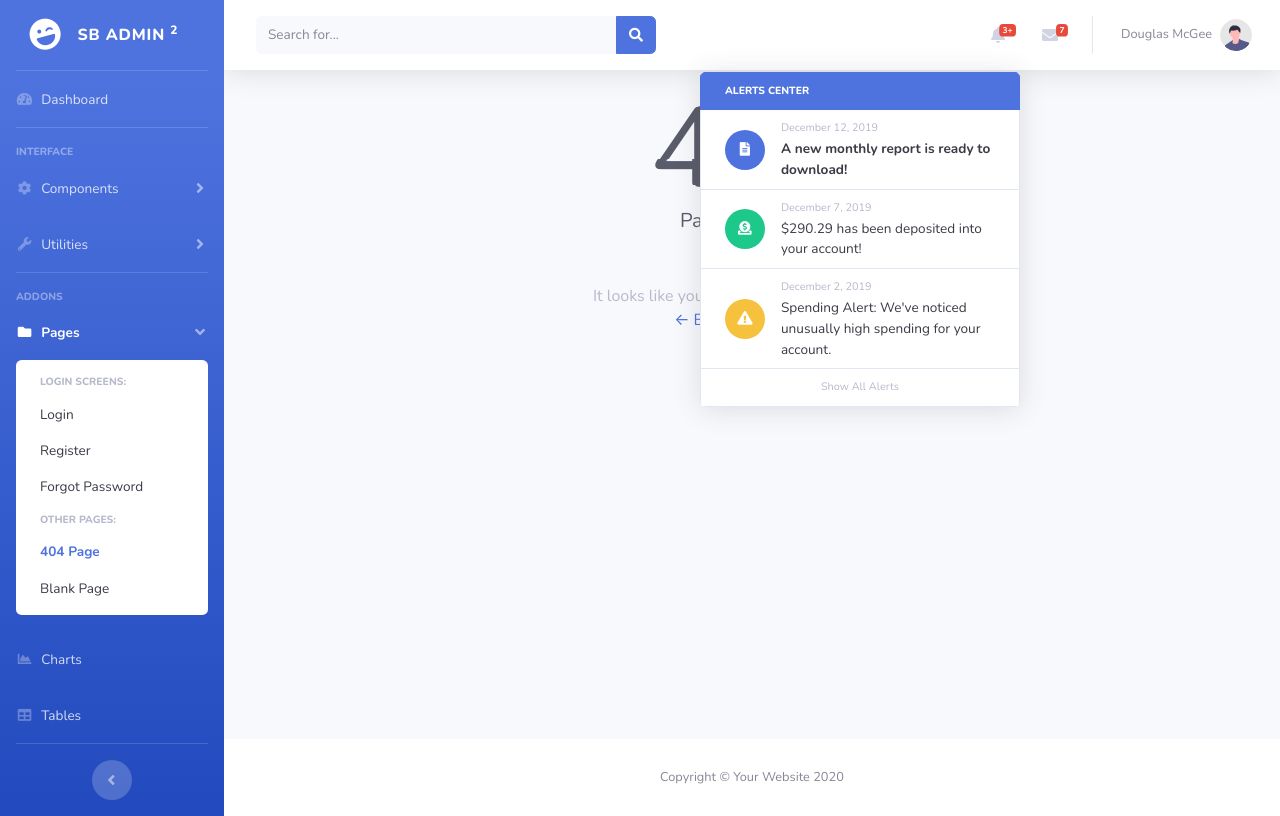
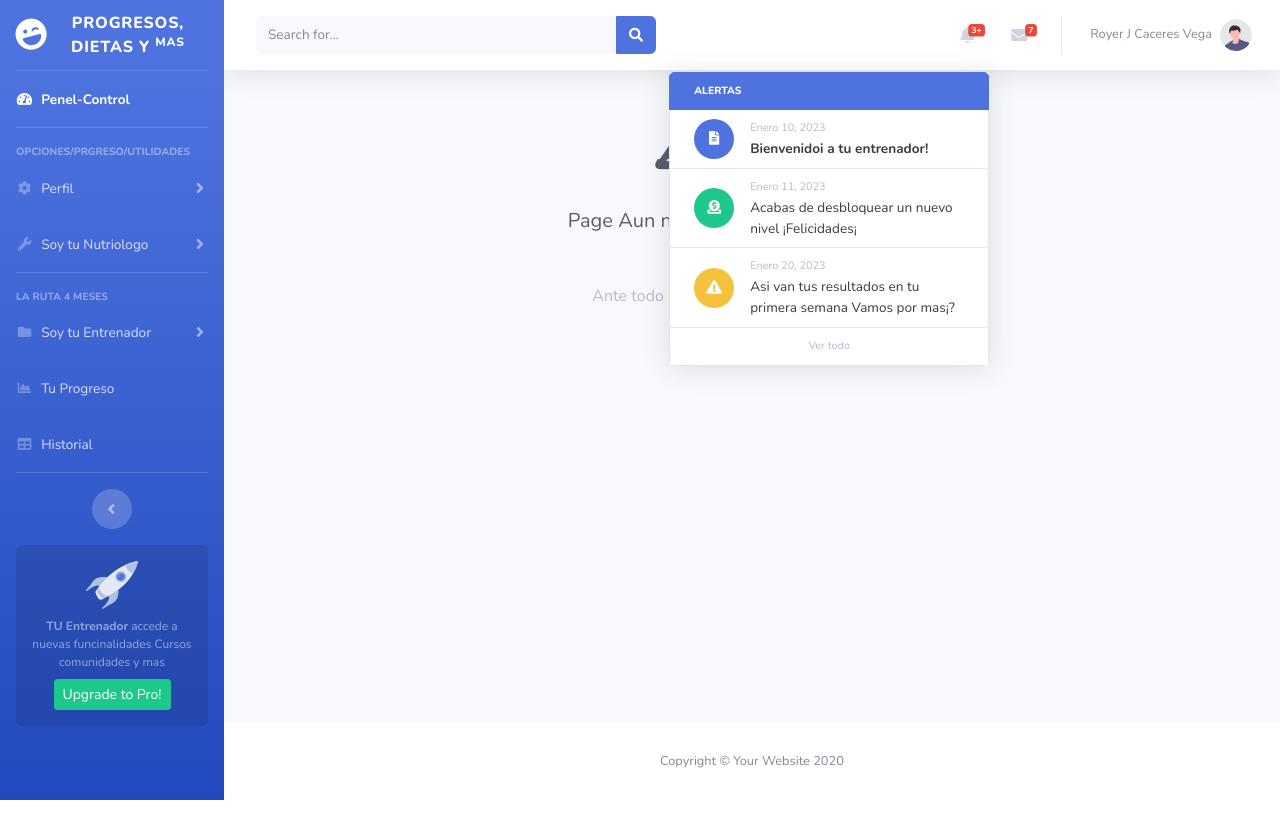
Before and after one commit to managerrojo/managerrojo.github.io, a website with bundled scripts: page 404.html in a window 1280 px wide. Both pictures are taken after a click on the button "3+". Built offline with nearby package versions, Linux system fonts and the light colour scheme.

Commit message:
custom 404 nav header and aside

```diff
--- a/404.html
+++ b/404.html
@@ -35,18 +35,17 @@
                 <div class="sidebar-brand-icon rotate-n-15">
                     <i class="fas fa-laugh-wink"></i>
                 </div>
-                <div class="sidebar-brand-text mx-3">SB Admin <sup>2</sup></div>
+                <div class="sidebar-brand-text mx-3"> Progresos, dietas y  <sup>mas</sup></div>
             </a>
 
             <!-- Divider -->
             <hr class="sidebar-divider my-0">
 
             <!-- Nav Item - Dashboard -->
-            <li class="nav-item">
+            <li class="nav-item active">
                 <a class="nav-link" href="index.html">
                     <i class="fas fa-fw fa-tachometer-alt"></i>
-                    <span>Dashboard</span>
-                </a>
+                    <span>Penel-Control</span></a>
             </li>
 
             <!-- Divider -->
@@ -54,7 +53,7 @@
 
             <!-- Heading -->
             <div class="sidebar-heading">
-                Interface
+                Opciones/prgreso/utilidades
             </div>
 
             <!-- Nav Item - Pages Collapse Menu -->
@@ -62,13 +61,16 @@
                 <a class="nav-link collapsed" href="#" data-toggle="collapse" data-target="#collapseTwo"
                     aria-expanded="true" aria-controls="collapseTwo">
                     <i class="fas fa-fw fa-cog"></i>
-                    <span>Components</span>
+                    <span>Perfil</span>
                 </a>
                 <div id="collapseTwo" class="collapse" aria-labelledby="headingTwo" data-parent="#accordionSidebar">
                     <div class="bg-white py-2 collapse-inner rounded">
-                        <h6 class="collapse-header">Custom Components:</h6>
-                        <a class="collapse-item" href="buttons.html">Buttons</a>
-                        <a class="collapse-item" href="cards.html">Cards</a>
+                        <h6 class="collapse-header">Datos de Inicio:</h6>
+                        <a class="collapse-item" href="login.html">Login</a>
+                        <a class="collapse-item" href="register">Register</a>
+                        <a class="collapse-item" href="404.html">Forgot Password</a>
+                        <a class="collapse-item" href="buttons.html">Somatotipo</a>
+                        <a class="collapse-item" href="404.html">Objetivos</a>
                     </div>
                 </div>
             </li>
@@ -78,16 +80,16 @@
                 <a class="nav-link collapsed" href="#" data-toggle="collapse" data-target="#collapseUtilities"
                     aria-expanded="true" aria-controls="collapseUtilities">
                     <i class="fas fa-fw fa-wrench"></i>
-                    <span>Utilities</span>
+                    <span>Soy tu Nutriologo</span>
                 </a>
                 <div id="collapseUtilities" class="collapse" aria-labelledby="headingUtilities"
                     data-parent="#accordionSidebar">
                     <div class="bg-white py-2 collapse-inner rounded">
-                        <h6 class="collapse-header">Custom Utilities:</h6>
-                        <a class="collapse-item" href="utilities-color.html">Colors</a>
-                        <a class="collapse-item" href="utilities-border.html">Borders</a>
-                        <a class="collapse-item" href="utilities-animation.html">Animations</a>
-                        <a class="collapse-item" href="utilities-other.html">Other</a>
+                        <h6 class="collapse-header">Nutricion :</h6>
+                        <a class="collapse-item" href="404.html">Dieta Ideal(<sup>para ti</sup>)</a>
+                        <a class="collapse-item" href="404.html#">Alimentos recomendados</a>
+                        <a class="collapse-item" href="404.html#"> Funtes de Macronutrientes</a>
+                        <a class="collapse-item" href="404.html#">Funtes de  Micronutrientes</a>
                     </div>
                 </div>
             </li>
@@ -97,43 +99,40 @@
 
             <!-- Heading -->
             <div class="sidebar-heading">
-                Addons
+                La ruta 4 meses
             </div>
 
             <!-- Nav Item - Pages Collapse Menu -->
-            <li class="nav-item active">
-                <a class="nav-link" href="#" data-toggle="collapse" data-target="#collapsePages" aria-expanded="true"
-                    aria-controls="collapsePages">
+            <li class="nav-item">
+                <a class="nav-link collapsed" href="404.html" data-toggle="collapse" data-target="#collapsePages"
+                    aria-expanded="true" aria-controls="collapsePages">
                     <i class="fas fa-fw fa-folder"></i>
-                    <span>Pages</span>
+                    <span>Soy tu Entrenador</span>
                 </a>
-                <div id="collapsePages" class="collapse show" aria-labelledby="headingPages"
-                    data-parent="#accordionSidebar">
+                <div id="collapsePages" class="collapse" aria-labelledby="headingPages" data-parent="#accordionSidebar">
                     <div class="bg-white py-2 collapse-inner rounded">
-                        <h6 class="collapse-header">Login Screens:</h6>
-                        <a class="collapse-item" href="login.html">Login</a>
-                        <a class="collapse-item" href="register.html">Register</a>
-                        <a class="collapse-item" href="forgot-password.html">Forgot Password</a>
+                        <h6 class="collapse-header">Entrenos variados</h6>
                         <div class="collapse-divider"></div>
-                        <h6 class="collapse-header">Other Pages:</h6>
-                        <a class="collapse-item active" href="404.html">404 Page</a>
-                        <a class="collapse-item" href="blank.html">Blank Page</a>
+                        <h6 class="collapse-header">Segun tu Objetivo</h6>
+                        <a class="collapse-item" href="404.html">bajar peso</a>
+                        <a class="collapse-item" href="404.html">Ganar peso</a>
+                        <a class="collapse-item" href="404.html">recomendaciones</a>
                     </div>
                 </div>
             </li>
 
             <!-- Nav Item - Charts -->
             <li class="nav-item">
-                <a class="nav-link" href="charts.html">
+                <a class="nav-link" href="404.html">
                     <i class="fas fa-fw fa-chart-area"></i>
-                    <span>Charts</span></a>
+                    <span>Tu Progreso</span></a>
             </li>
 
             <!-- Nav Item - Tables -->
             <li class="nav-item">
-                <a class="nav-link" href="tables.html">
+                <a class="nav-link" href="404.html">
                     <i class="fas fa-fw fa-table"></i>
-                    <span>Tables</span></a>
+                    <span>Historial</span></a>
             </li>
 
             <!-- Divider -->
@@ -142,6 +141,13 @@
             <!-- Sidebar Toggler (Sidebar) -->
             <div class="text-center d-none d-md-inline">
                 <button class="rounded-circle border-0" id="sidebarToggle"></button>
+            </div>
+
+            <!-- Sidebar Message -->
+            <div class="sidebar-card d-none d-lg-flex">
+                <img class="sidebar-card-illustration mb-2" src="img/undraw_rocket.svg" alt="...">
+                <p class="text-center mb-2"><strong>TU Entrenador</strong> accede a nuevas funcinalidades Cursos comunidades y mas </p>
+                <a class="btn btn-success btn-sm" href="https://startbootstrap.com/theme/sb-admin-pro">Upgrade to Pro!</a>
             </div>
 
         </ul>
@@ -214,7 +220,7 @@
                             <div class="dropdown-list dropdown-menu dropdown-menu-right shadow animated--grow-in"
                                 aria-labelledby="alertsDropdown">
                                 <h6 class="dropdown-header">
-                                    Alerts Center
+                                    Alertas
                                 </h6>
                                 <a class="dropdown-item d-flex align-items-center" href="#">
                                     <div class="mr-3">
@@ -223,8 +229,8 @@
                                         </div>
                                     </div>
                                     <div>
-                                        <div class="small text-gray-500">December 12, 2019</div>
-                                        <span class="font-weight-bold">A new monthly report is ready to download!</span>
+                                        <div class="small text-gray-500">Enero 10, 2023</div>
+                                        <span class="font-weight-bold">Bienvenidoi a tu entrenador!</span>
                                     </div>
                                 </a>
                                 <a class="dropdown-item d-flex align-items-center" href="#">
@@ -234,8 +240,8 @@
                                         </div>
                                     </div>
                                     <div>
-                                        <div class="small text-gray-500">December 7, 2019</div>
-                                        $290.29 has been deposited into your account!
+                                        <div class="small text-gray-500">Enero 11, 2023</div>
+                                        Acabas de desbloquear un nuevo nivel ¡Felicidades¡
                                     </div>
                                 </a>
                                 <a class="dropdown-item d-flex align-items-center" href="#">
@@ -245,11 +251,11 @@
                                         </div>
                                     </div>
                                     <div>
-                                        <div class="small text-gray-500">December 2, 2019</div>
-                                        Spending Alert: We've noticed unusually high spending for your account.
+                                        <div class="small text-gray-500">Enero 20, 2023</div>
+                                        Asi van tus resultados en tu primera semana Vamos por mas¡?
                                     </div>
                                 </a>
-                                <a class="dropdown-item text-center small text-gray-500" href="#">Show All Alerts</a>
+                                <a class="dropdown-item text-center small text-gray-500" href="#">Ver todo</a>
                             </div>
                         </li>
 
@@ -325,7 +331,7 @@
                         <li class="nav-item dropdown no-arrow">
                             <a class="nav-link dropdown-toggle" href="#" id="userDropdown" role="button"
                                 data-toggle="dropdown" aria-haspopup="true" aria-expanded="false">
-                                <span class="mr-2 d-none d-lg-inline text-gray-600 small">Douglas McGee</span>
+                                <span class="mr-2 d-none d-lg-inline text-gray-600 small">Royer J Caceres Vega</span>
                                 <img class="img-profile rounded-circle"
                                     src="img/undraw_profile.svg">
                             </a>
@@ -334,20 +340,20 @@
                                 aria-labelledby="userDropdown">
                                 <a class="dropdown-item" href="#">
                                     <i class="fas fa-user fa-sm fa-fw mr-2 text-gray-400"></i>
-                                    Profile
+                                    perfil
                                 </a>
                                 <a class="dropdown-item" href="#">
                                     <i class="fas fa-cogs fa-sm fa-fw mr-2 text-gray-400"></i>
-                                    Settings
+                                    config
                                 </a>
                                 <a class="dropdown-item" href="#">
                                     <i class="fas fa-list fa-sm fa-fw mr-2 text-gray-400"></i>
-                                    Activity Log
+                                    Historial
                                 </a>
                                 <div class="dropdown-divider"></div>
                                 <a class="dropdown-item" href="#" data-toggle="modal" data-target="#logoutModal">
                                     <i class="fas fa-sign-out-alt fa-sm fa-fw mr-2 text-gray-400"></i>
-                                    Logout
+                                    salir
                                 </a>
                             </div>
                         </li>
@@ -363,8 +369,8 @@
                     <!-- 404 Error Text -->
                     <div class="text-center">
                         <div class="error mx-auto" data-text="404">404</div>
-                        <p class="lead text-gray-800 mb-5">Page Not Found</p>
-                        <p class="text-gray-500 mb-0">It looks like you found a glitch in the matrix...</p>
+                        <p class="lead text-gray-800 mb-5">Page Aun no encontrada (en construcion)</p>
+                        <p class="text-gray-500 mb-0">Ante todo mantened la calma pronto estara..</p>
                         <a href="index.html">&larr; Back to Dashboard</a>
                     </div>
 
```
